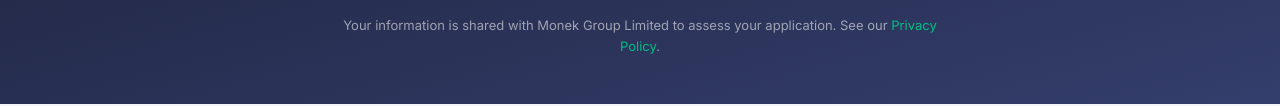
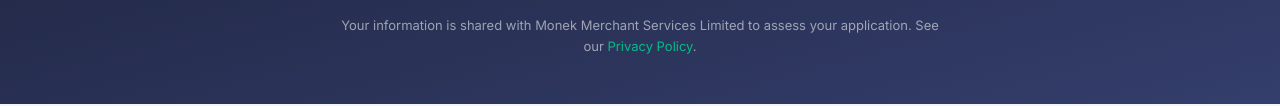
Before and after one commit to milescarroll-yoley/yoley-website, a plain HTML site: page apply/index.html in a window 1280 px wide. Shown: the part 276-382 px from the top of the page. Drawn offline with Linux system fonts and the light colour scheme; no server answers.

Commit message:
Correct Monek relationship to ISO agreement; align entity name on application form

```diff
--- a/apply/index.html
+++ b/apply/index.html
@@ -75,7 +75,7 @@
     <div class="container">
       <h1>Apply to take card payments</h1>
       <p>Yoley partners with <strong style="color:#fff;">Monek Merchant Services Limited</strong>, an FCA-authorised payment institution, to set up your card payments. Complete this application and we'll pass it securely to Monek to process. It takes about 10 minutes.</p>
-      <p class="pp">Your information is shared with Monek Group Limited to assess your application. See our <a href="../privacy-policy.html">Privacy Policy</a>.</p>
+      <p class="pp">Your information is shared with Monek Merchant Services Limited to assess your application. See our <a href="../privacy-policy.html">Privacy Policy</a>.</p>
     </div>
   </section>
 
@@ -290,7 +290,7 @@
       <!-- CONSENT -->
       <div class="ap-consent">
         <strong>Consent &amp; declaration</strong>
-        <p style="margin-top:8px;">By submitting this form you confirm the information is accurate, and you consent to Yoley Limited sharing it with <strong>Monek Group Limited</strong> so they can assess and process your application for a merchant account. Monek will handle your data under their own privacy terms; Yoley handles it under our <a href="../privacy-policy.html">Privacy Policy</a>. Yoley acts as an introducer and is an Introducer Appointed Representative arrangement with Monek; the decision to open an account rests with Monek. We also collect basic technical information about your device and connection (such as device type and IP address) for fraud prevention and security, which is shared with Monek as part of your application.</p>
+        <p style="margin-top:8px;">By submitting this form you confirm the information is accurate, and you consent to Yoley Limited sharing it with <strong>Monek Merchant Services Limited</strong> so they can assess and process your application for a merchant account. Monek will handle your data under their own privacy terms; Yoley handles it under our <a href="../privacy-policy.html">Privacy Policy</a>. Yoley introduces merchants to Monek under an Independent Sales Organisation (ISO) agreement. Monek Merchant Services Limited is the regulated payment processor, and the decision to open a merchant account rests with Monek. We also collect basic technical information about your device and connection (such as device type and IP address) for fraud prevention and security, which is shared with Monek as part of your application.</p>
         <label><input type="checkbox" id="apConsent" required> I have read the above and consent to my information being shared with Monek to process my application.</label>
       </div>
 
```
